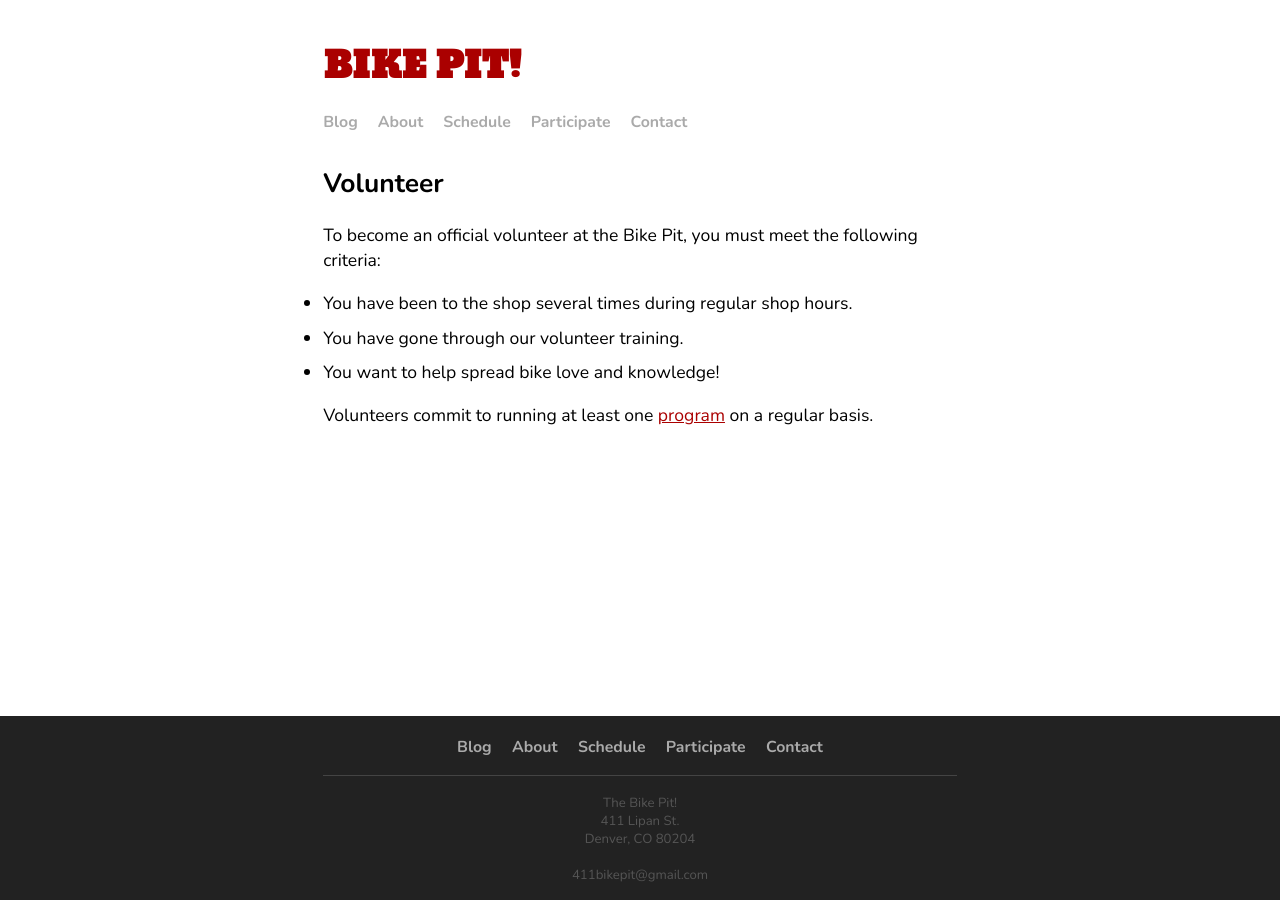
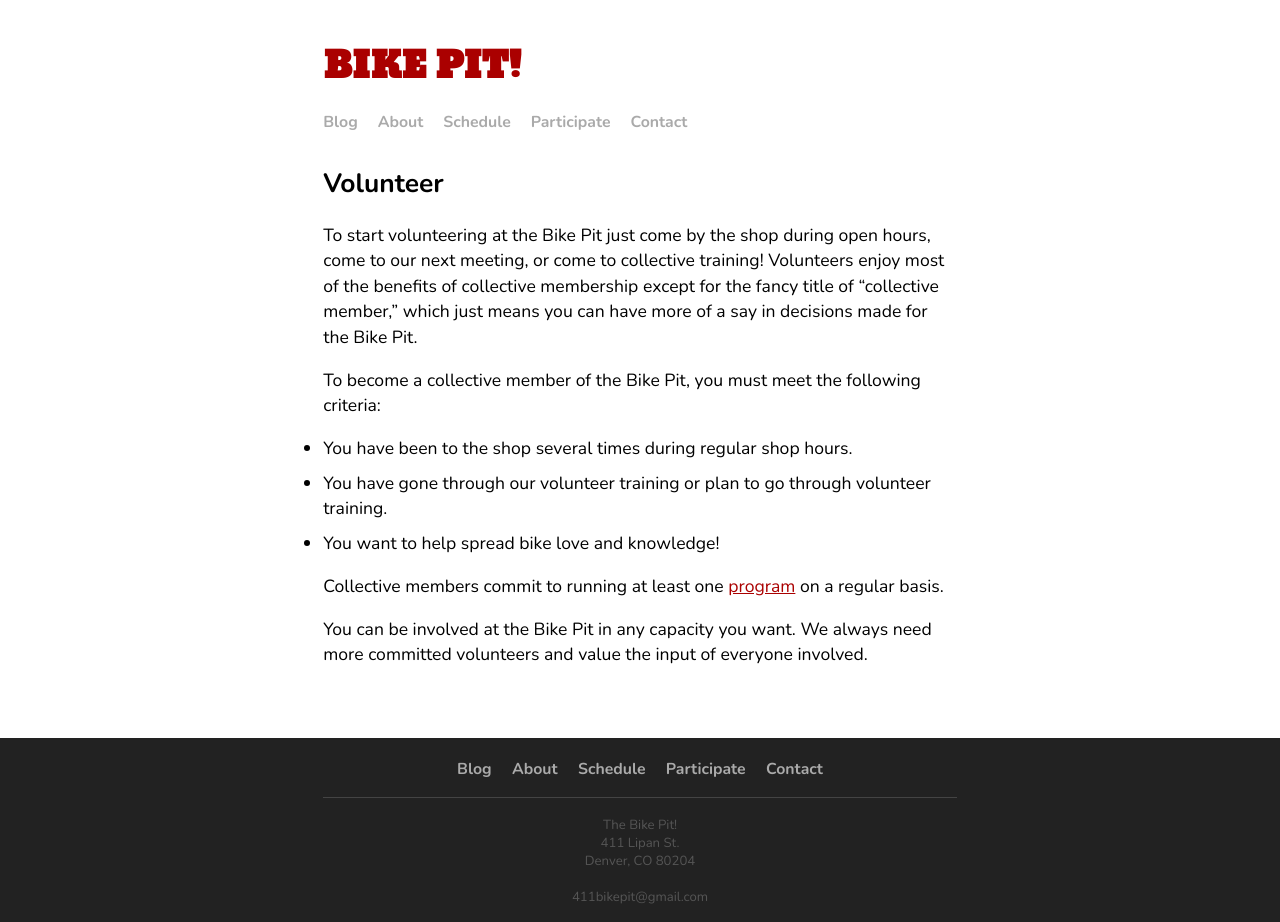
Before and after one commit to bikepit/bikepit, a Jekyll site: the page built from participate/volunteer.md, in a window 1280 px wide. Built offline with Jekyll 4.4.1, drawn with Linux system fonts in a browser that asks for light colours; nearby versions of some CDN libraries; Markdown is read by kramdown in place of the engine named in the settings; before the commit the page ends 900 px from its top, so only the background shows below that.

Commit message:
Update volunteer.md

```diff
--- a/participate/volunteer.md
+++ b/participate/volunteer.md
@@ -5,10 +5,15 @@ title: Volunteer
 
 # Volunteer
 
-To become an official volunteer at the Bike Pit, you must meet the following criteria:
+To start volunteering at the Bike Pit just come by the shop during open hours, come to our next meeting, or come to collective training!
+Volunteers enjoy most of the benefits of collective membership except for the fancy title of "collective member," which just means you can have more of a say in decisions made for the Bike Pit.
+
+To become a collective member of the Bike Pit, you must meet the following criteria:
 
 * You have been to the shop several times during regular shop hours.
-* You have gone through our volunteer training.
+* You have gone through our volunteer training or plan to go through volunteer training.
 * You want to help spread bike love and knowledge!
 
-Volunteers commit to running at least one [program](/schedule/#programs) on a regular basis.
+Collective members commit to running at least one [program](/schedule/#programs) on a regular basis.
+
+You can be involved at the Bike Pit in any capacity you want. We always need more committed volunteers and value the input of everyone involved.
```
